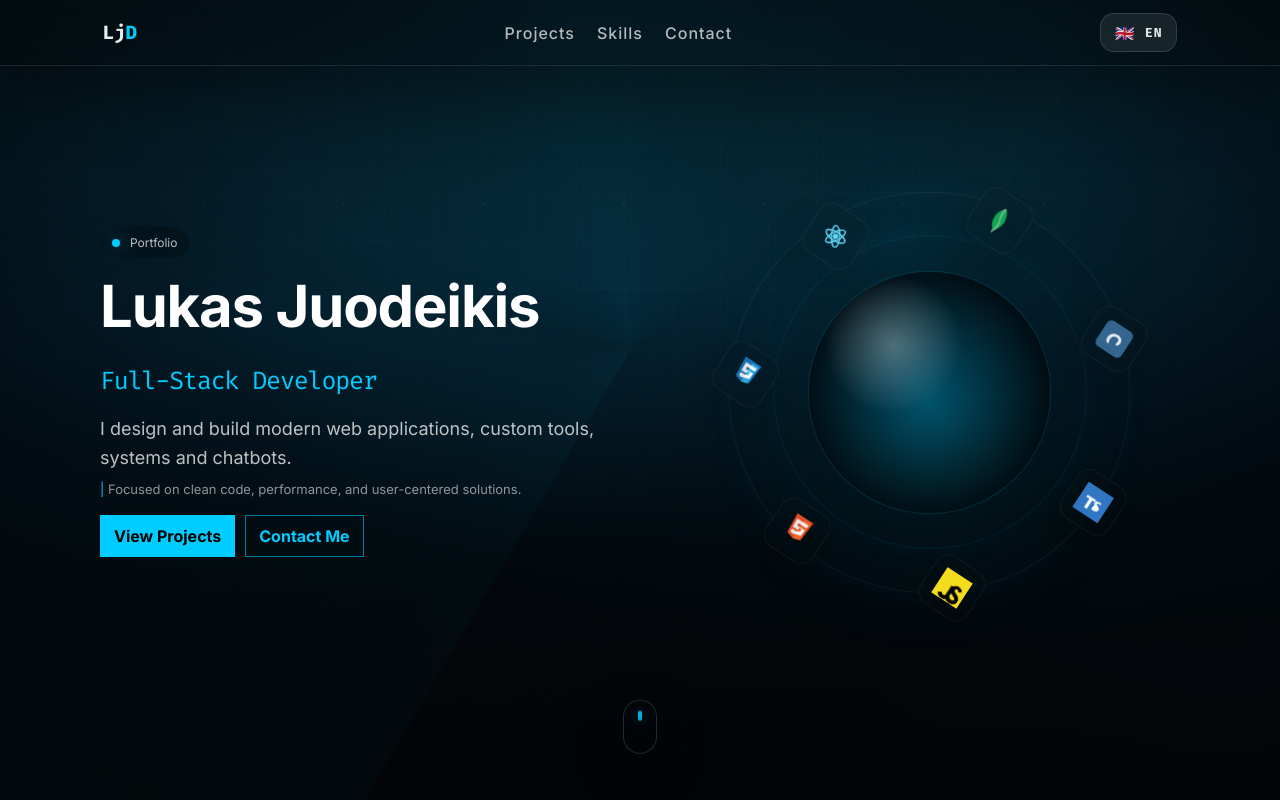
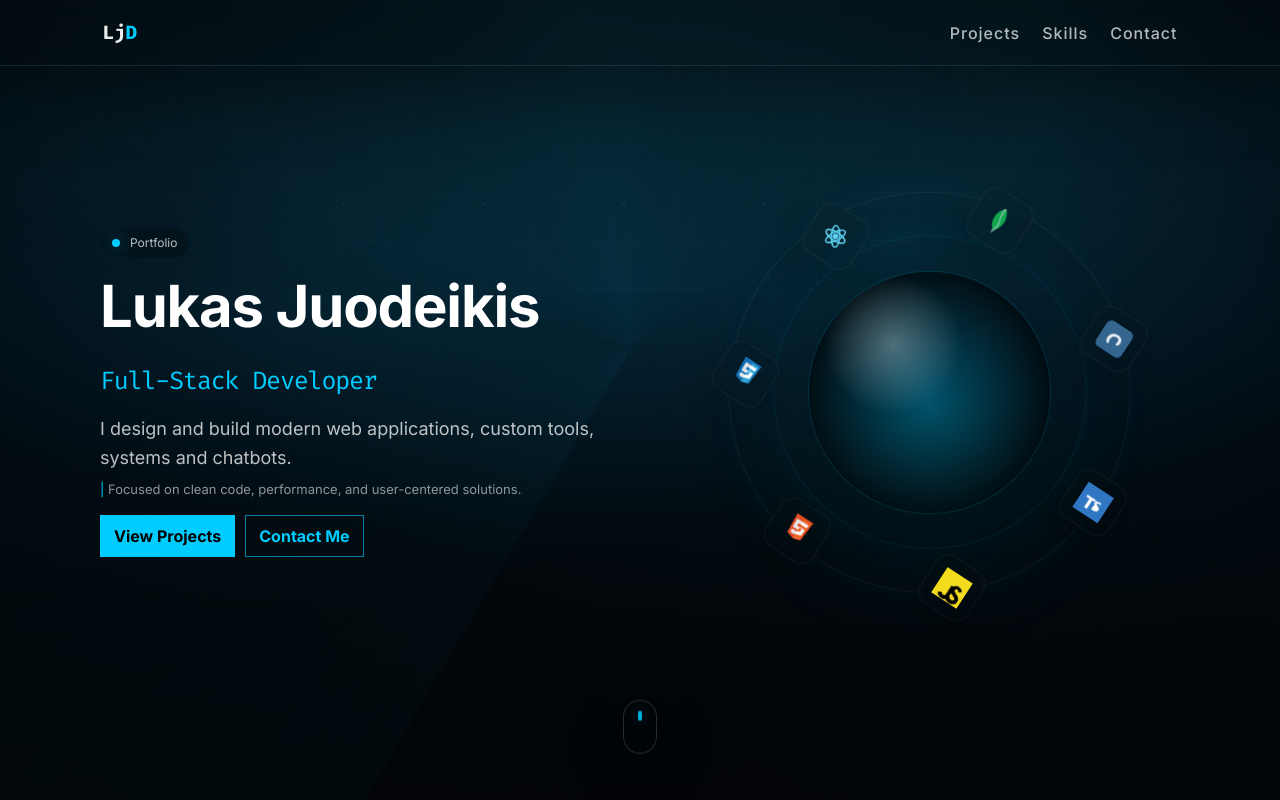
Before and after one commit to Lukas-Jdk/Lukas-Juodeikis-Portfolio, a Next.js app: page / in a window 1280 px wide. Shown: the top 800 px of the page. Built offline with nearby package versions, Linux system fonts and the light colour scheme.

Commit message:
fixing lint problems

```diff
--- a/src/components/Header/NavBar.tsx
+++ b/src/components/Header/NavBar.tsx
@@ -9,20 +9,9 @@ const LINKS = [
   { label: "Contact", href: "#contact" },
 ];
 
-const LANGS = [
-  { code: "EN", flag: "🇬🇧" },
-  { code: "LT", flag: "🇱🇹" },
-] as const;
-
-type Lang = (typeof LANGS)[number]["code"];
-
 export default function Navbar() {
   const [open, setOpen] = useState(false);
   const panelRef = useRef<HTMLDivElement>(null);
-
-  // Language UI (kol kas tik UI)
-  const [lang, setLang] = useState<Lang>("EN");
-  const current = LANGS.find((x) => x.code === lang);
 
   // Close on outside click + ESC
   useEffect(() => {
@@ -68,17 +57,6 @@ export default function Navbar() {
               </a>
             ))}
           </nav>
-
-          {/* Language toggle */}
-          <button
-            type="button"
-            className={styles.langBtn}
-            onClick={() => setLang((l) => (l === "EN" ? "LT" : "EN"))}
-            aria-label="Toggle language"
-          >
-            <span className={styles.langFlag}>{current?.flag}</span>
-            <span className={styles.langCode}>{lang}</span>
-          </button>
 
           <button
             type="button"
--- a/src/components/Header/navbar.module.css
+++ b/src/components/Header/navbar.module.css
@@ -63,36 +63,6 @@
   background: rgba(255,255,255,0.08);
   border: 1px solid rgba(255,255,255,0.12);
   color: rgba(255,255,255,0.88);
-}
-
-/* NEW: Language button */
-.langBtn {
-  font-size: 13px;
-  padding: 10px 14px;
-  border-radius: 14px;
-  background: rgba(255,255,255,0.08);
-  border: 1px solid rgba(255,255,255,0.12);
-  color: rgba(255,255,255,0.88);
-  display: inline-flex;
-  gap: 10px;
-  align-items: center;
-  cursor: pointer;
-}
-
-.langBtn:hover {
-  border-color: rgba(var(--accent-rgb), 0.25);
-  color: rgba(var(--accent-rgb), 1);
-}
-
-.langFlag {
-  font-size: 16px;
-  line-height: 1;
-}
-
-.langCode {
-  font-family: var(--font-mono);
-  font-weight: 800;
-  letter-spacing: 0.08em;
 }
 
 /* ===== BURGER ===== */
```
